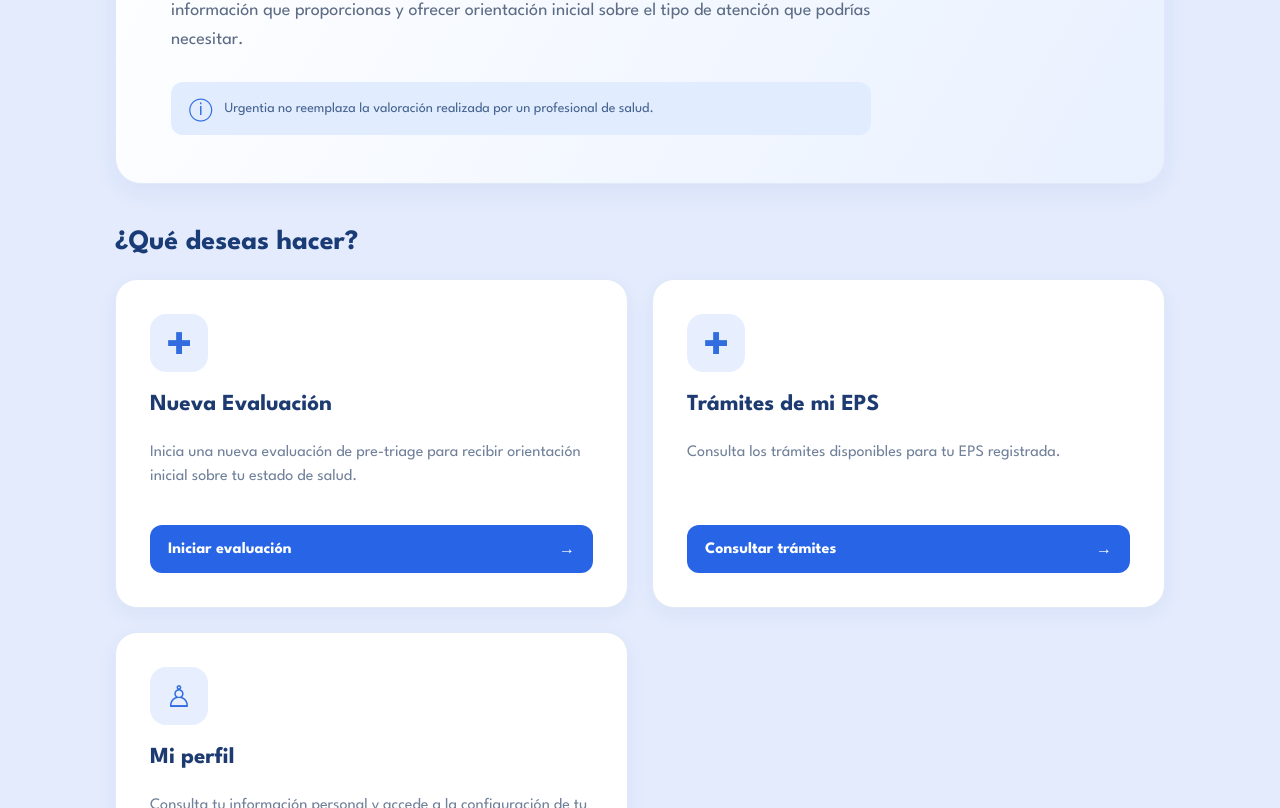
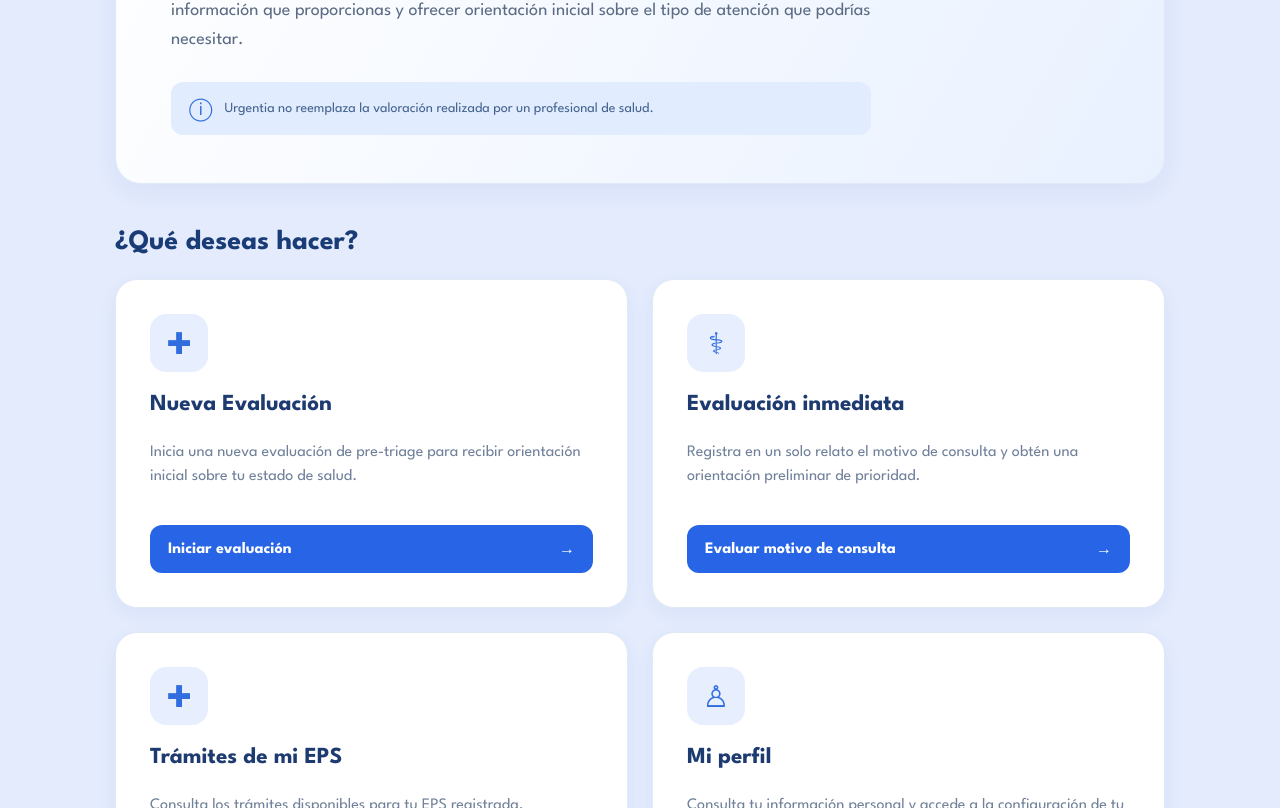
Before and after one commit to dashanino/projectUrgentia, an Angular app: page /app/home in a window 1280 px wide. Shown: the part 392-1200 px from the top of the page. Built offline with nearby package versions, Linux system fonts and the light colour scheme; sample sign-in values are in the browser's storage.

Commit message:
Add administrator immediate triage dashboard card

```diff
--- a/src/app/features/home/pages/home/home.html
+++ b/src/app/features/home/pages/home/home.html
@@ -50,6 +50,18 @@
             <span>→</span>
             </button>
         </article>
+        @if (esAdmin) {
+          <article class="action-card">
+            <div class="card-icon">⚕</div>
+            <h3>Evaluación inmediata</h3>
+            <p>Registra en un solo relato el motivo de consulta y obtén una orientación preliminar de prioridad.</p>
+            <button type="button" (click)="abrirEvaluacionInmediata()">
+              Evaluar motivo de consulta
+              <span>→</span>
+            </button>
+          </article>
+        }
+
         <!-- TRÁMITES EPS -->
         <article class="action-card">
           <div class="card-icon">✚</div>
```
